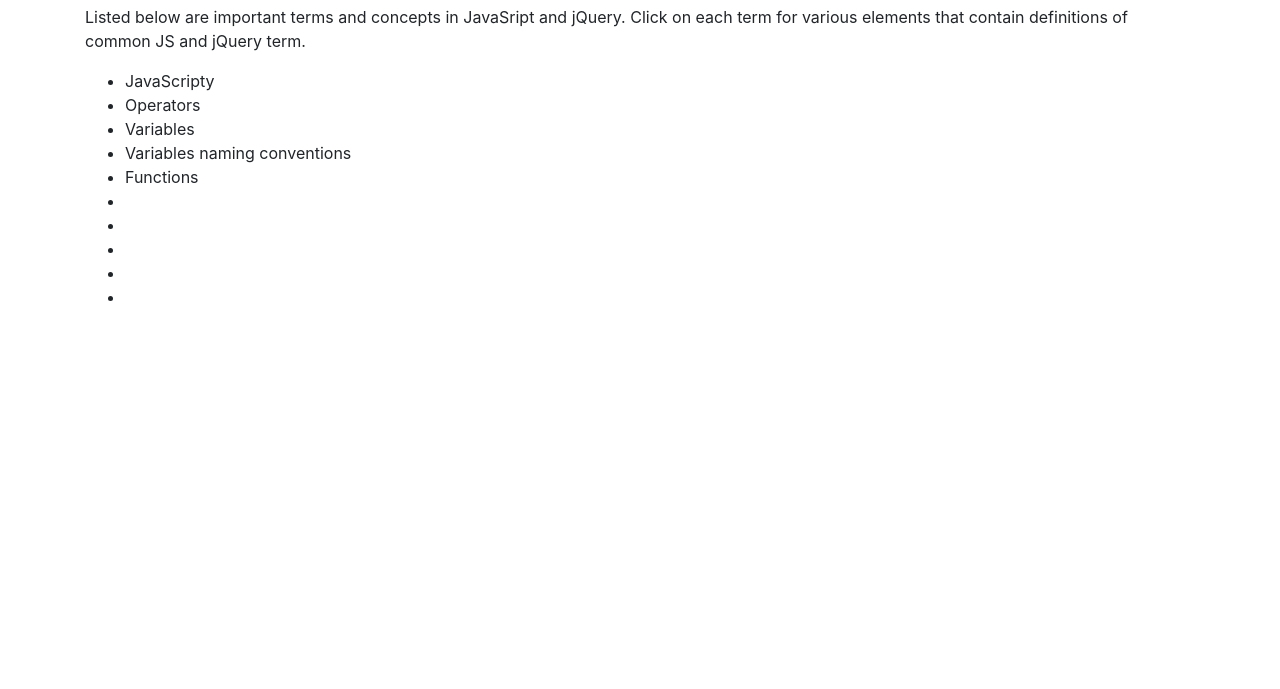
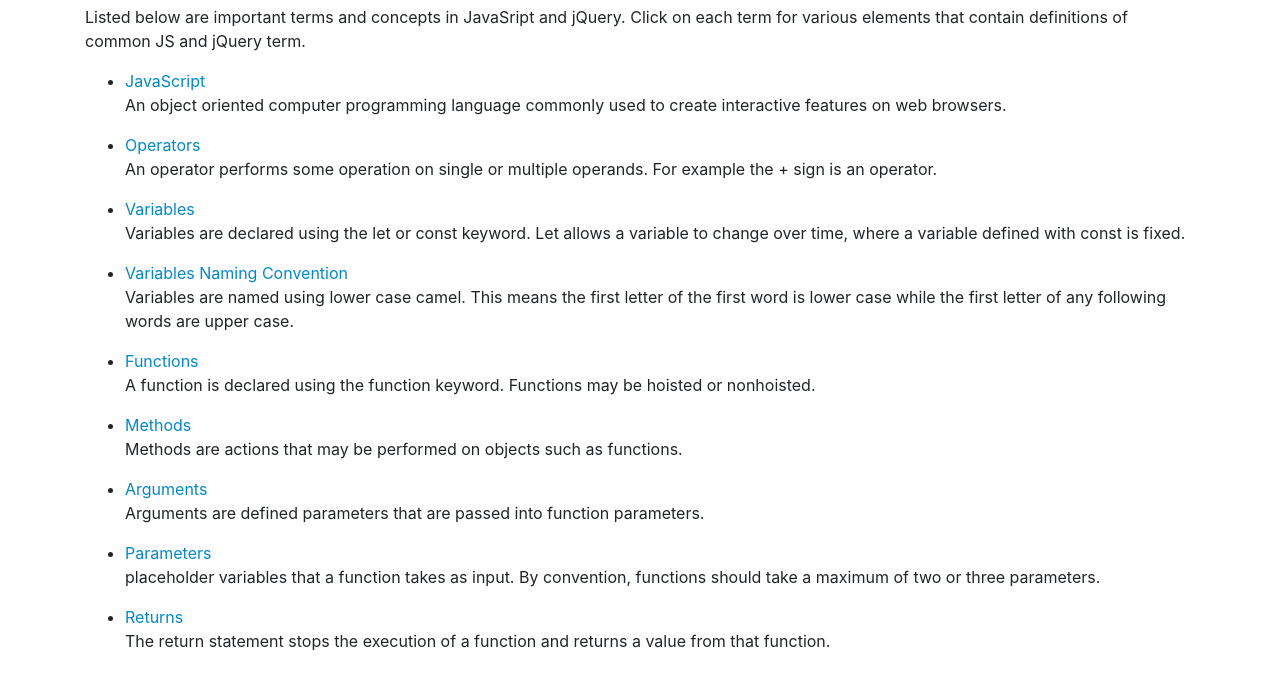
Before and after one commit to kolmansoifer/flashcard-site, a plain HTML site: page index.html in a window 1280 px wide. Shown: the part 97-786 px from the top of the page. Drawn offline with Linux system fonts and the light colour scheme.

Commit message:
Apply clickable class to all categories

```diff
--- a/css/styles.css
+++ b/css/styles.css
@@ -0,0 +1,8 @@
+.clickable {
+  cursor: pointer;
+  color: #0088cc;
+}
+
+.clickable:hover {
+  text-decoration: underline;
+}
--- a/index.html
+++ b/index.html
@@ -13,17 +13,27 @@
     <h2>Instructions</h2>
       <p>Listed below are important terms and concepts in JavaSript and jQuery.  Click on each term for various elements that contain definitions of common JS and jQuery term.</p>
       <ul>
-        <li>JavaScripty</li>
-        <li>Operators</li>
-        <li>Variables</li>
-        <li>Variables naming conventions</li>
-        <li>Functions</li>
-        <li></li>
-        <li></li>
-        <li></li>
-        <li></li>
-        <li></li>
+        <li><span class="clickable">JavaScript</span></li>
+          <p>An object oriented computer programming language commonly used to create interactive features on web browsers.</p>
+          <li><span class="clickable">Operators</span></li>
+          <p>An operator performs some operation on single or multiple operands. For example the + sign is an operator.</p>
+          <li><span class="clickable">Variables</span></li>
+          <p>Variables are declared using the let or const keyword. Let allows a variable to change over time, where a variable defined with const is fixed.</p>
+          <li><span class="clickable">Variables Naming Convention</span></li>
+          <p>Variables are named using lower case camel. This means the first letter of the first word is lower case while the first letter of any following words are upper case.</p>
+          <li><span class="clickable">Functions</span></li>
+          <p>A function is declared using the function keyword. Functions may be hoisted or nonhoisted.</p>
+          <li><span class="clickable">Methods</span></li>
+          <p>Methods are actions that may be performed on objects such as functions.</p>
+          <li><span class="clickable">Arguments</span></li>
+          <p>Arguments are defined parameters that are passed into function parameters.</p>
+          <li><span class="clickable">Parameters</span></li>
+          <p>placeholder variables that a function takes as input. By convention, functions should take a maximum of two or three parameters.</p>
+          <li><span class="clickable">Returns</span></li>
+          <p>The return statement stops the execution of a function and returns a value from that function.</p>
       </ul>
+
+
 
 </body>
 </html>
```
